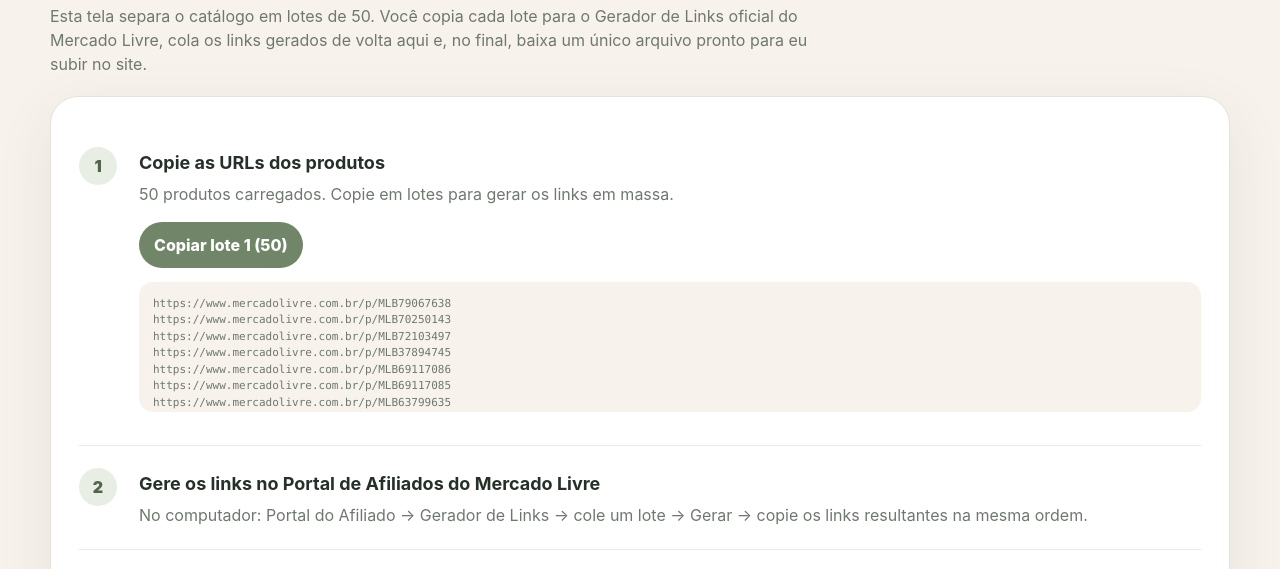
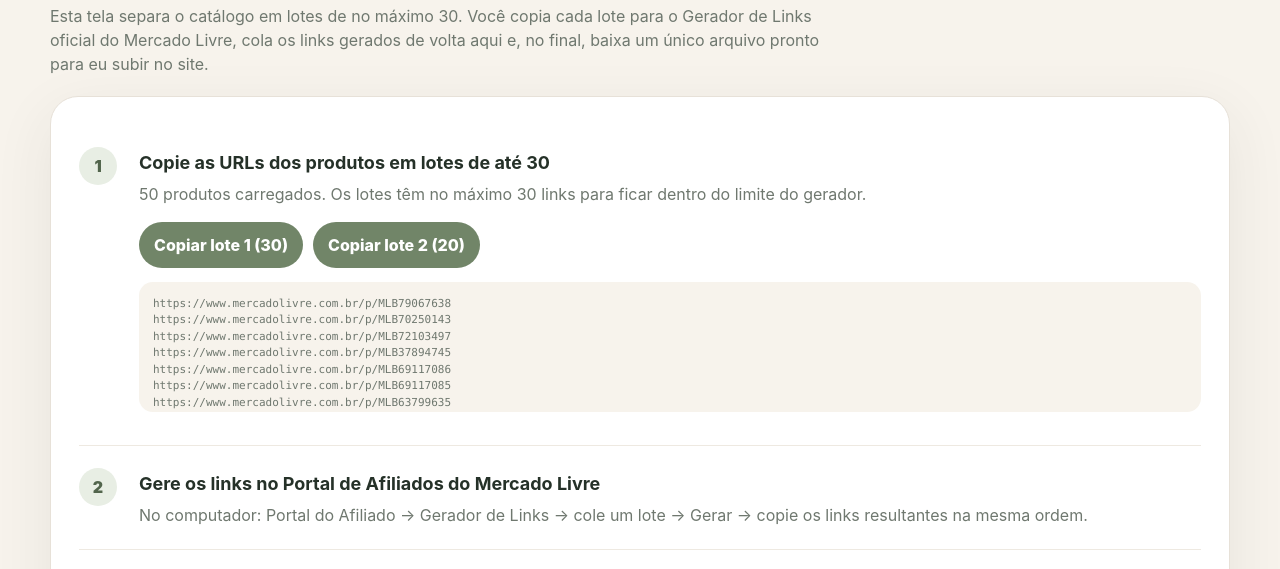
Before and after one commit to RenatoMendesC/casa-no-capricho-api, a website: page public/afiliados.html in a window 1280 px wide. Shown: the part 217-786 px from the top of the page. Drawn offline with Linux system fonts and the light colour scheme.

Commit message:
Ajusta lotes de afiliados para no maximo 30 links

```diff
--- a/public/afiliados.html
+++ b/public/afiliados.html
@@ -53,13 +53,13 @@
     <div class="container">
       <span class="section-kicker">Links em massa</span>
       <h1 class="tool-title">Vamos colocar os links sem fazer 200 vezes.</h1>
-      <p class="tool-lead">Esta tela separa o catálogo em lotes de 50. Você copia cada lote para o Gerador de Links oficial do Mercado Livre, cola os links gerados de volta aqui e, no final, baixa um único arquivo pronto para eu subir no site.</p>
+      <p class="tool-lead">Esta tela separa o catálogo em lotes de no máximo 30. Você copia cada lote para o Gerador de Links oficial do Mercado Livre, cola os links gerados de volta aqui e, no final, baixa um único arquivo pronto para eu subir no site.</p>
 
       <section class="tool-card">
         <div class="step">
           <div class="step-number">1</div>
           <div>
-            <h2>Copie as URLs dos produtos</h2>
+            <h2>Copie as URLs dos produtos em lotes de até 30</h2>
             <p id="catalogStatus">Carregando catálogo...</p>
             <div class="batch-row" id="copyButtons"></div>
             <pre class="url-preview" id="urlPreview">Aguardando catálogo...</pre>
@@ -115,7 +115,7 @@
       "use strict";
 
       var products = [];
-      var batchSize = 50;
+      var batchSize = 30;
       var storageKey = "casaNoCaprichoAffiliateLinksV1";
 
       function getSaved(){
@@ -276,7 +276,7 @@
         })
         .then(function(data){
           products = Array.isArray(data.produtos) ? data.produtos : [];
-          document.getElementById("catalogStatus").textContent = products.length + " produtos carregados. Copie em lotes para gerar os links em massa.";
+          document.getElementById("catalogStatus").textContent = products.length + " produtos carregados. Os lotes têm no máximo 30 links para ficar dentro do limite do gerador.";
           document.getElementById("urlPreview").textContent = products.slice(0, Math.min(8, products.length)).map(productUrl).join("\n") + (products.length > 8 ? "\n..." : "");
           renderBatchControls();
           renderProgress();
```
